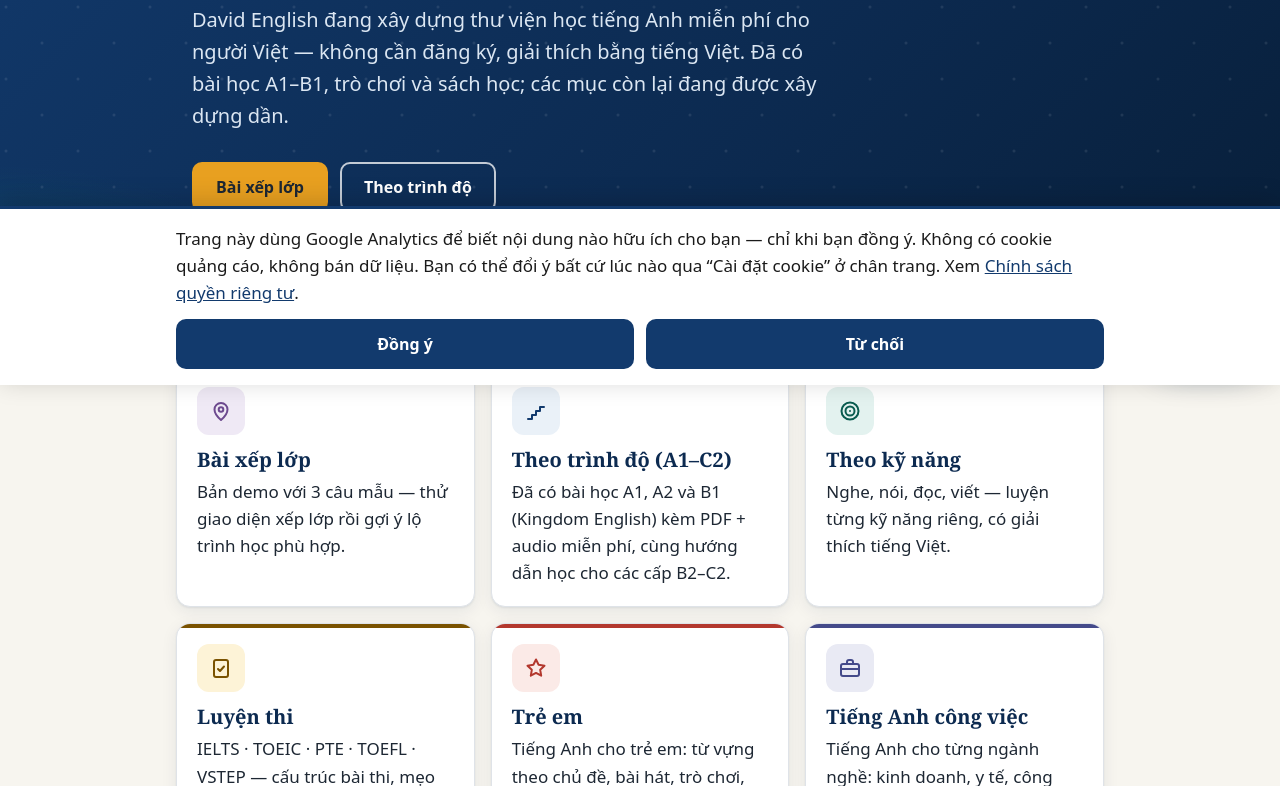
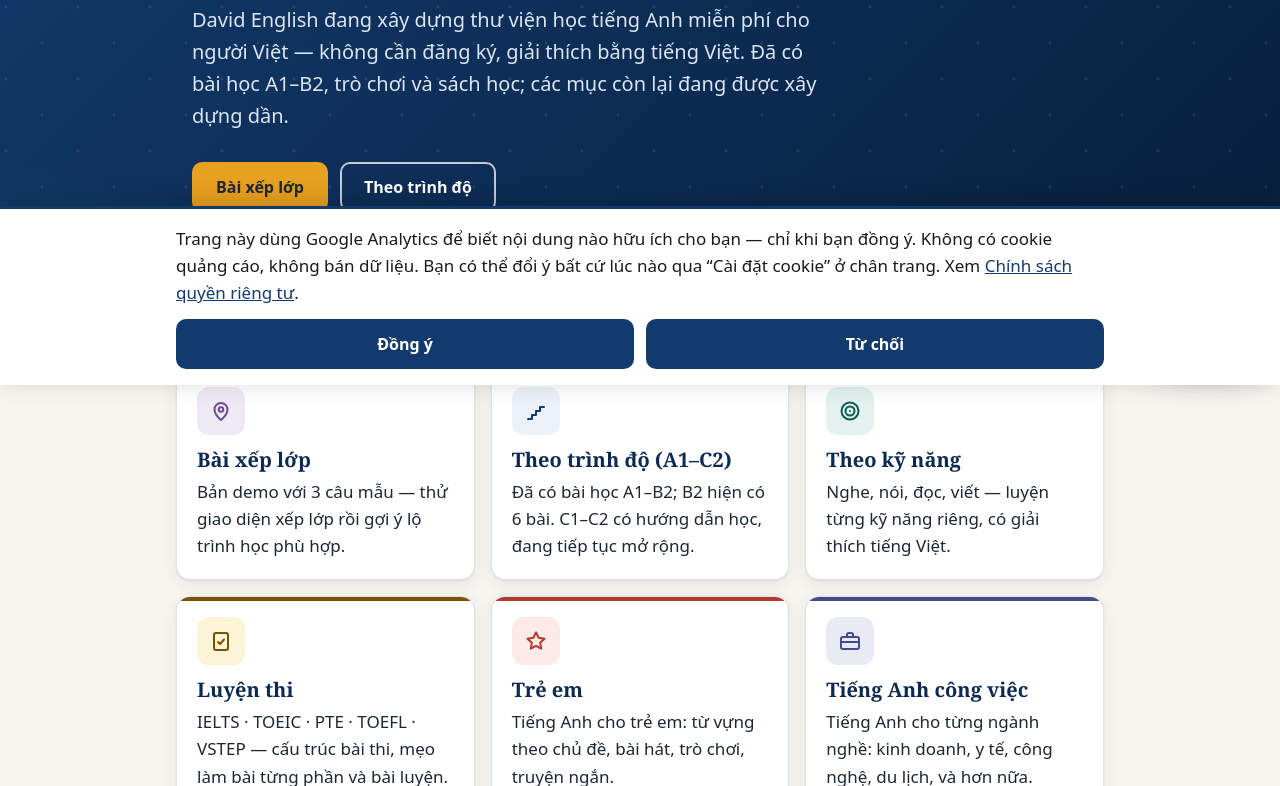
Before and after one commit to Tranvuduc/david-english, a website: page index.html in a window 1280 px wide. Shown: the part 415-1201 px from the top of the page. Drawn offline with Linux system fonts and the light colour scheme.

Commit message:
Correct homepage course coverage to A1-B2

```diff
--- a/index.html
+++ b/index.html
@@ -16,9 +16,9 @@
 .cookie-actions .btn{flex:1 1 160px;margin-top:0}
 </style>
 <title>Học tiếng Anh miễn phí | David English</title>
-<meta name="description" content="David English đang xây dựng thư viện học tiếng Anh miễn phí cho người Việt, giải thích bằng tiếng Việt — đã có bài học A1–B1, trò chơi và sách học; các mục còn lại đang được xây dựng dần.">
+<meta name="description" content="David English đang xây dựng thư viện học tiếng Anh miễn phí cho người Việt, giải thích bằng tiếng Việt — đã có bài học A1–B2, trò chơi và sách học; các mục còn lại đang được xây dựng dần.">
 <meta property="og:title" content="Học tiếng Anh miễn phí | David English">
-<meta property="og:description" content="David English đang xây dựng thư viện học tiếng Anh miễn phí cho người Việt, giải thích bằng tiếng Việt — đã có bài học A1–B1, trò chơi và sách học; các mục còn lại đang được xây dựng dần.">
+<meta property="og:description" content="David English đang xây dựng thư viện học tiếng Anh miễn phí cho người Việt, giải thích bằng tiếng Việt — đã có bài học A1–B2, trò chơi và sách học; các mục còn lại đang được xây dựng dần.">
 <meta property="og:type" content="website">
 <meta property="og:url" content="https://davidenglish.vercel.app/">
 <meta property="og:image" content="https://davidenglish.vercel.app/assets/og-default.png">
@@ -68,13 +68,13 @@
   </div>
 </header>
 <main class="wrap">
-<section class="hero"><div class="wrap"><p class="hero-eyebrow">Học tiếng Anh miễn phí — giải thích bằng tiếng Việt</p><h1 class="hero-title">Học tiếng Anh <strong>miễn phí</strong>, từ đầu tới giỏi</h1><p class="hero-lead">David English đang xây dựng thư viện học tiếng Anh miễn phí cho người Việt — không cần đăng ký, giải thích bằng tiếng Việt. Đã có bài học A1–B1, trò chơi và sách học; các mục còn lại đang được xây dựng dần.</p><div class="hero-cta"><a class="btn btn-primary" href="/bai-xep-lop.html">Bài xếp lớp</a><a class="btn btn-ghost" href="/trinh-do/">Theo trình độ</a></div></div></section>
+<section class="hero"><div class="wrap"><p class="hero-eyebrow">Học tiếng Anh miễn phí — giải thích bằng tiếng Việt</p><h1 class="hero-title">Học tiếng Anh <strong>miễn phí</strong>, từ đầu tới giỏi</h1><p class="hero-lead">David English đang xây dựng thư viện học tiếng Anh miễn phí cho người Việt — không cần đăng ký, giải thích bằng tiếng Việt. Đã có bài học A1–B2, trò chơi và sách học; các mục còn lại đang được xây dựng dần.</p><div class="hero-cta"><a class="btn btn-primary" href="/bai-xep-lop.html">Bài xếp lớp</a><a class="btn btn-ghost" href="/trinh-do/">Theo trình độ</a></div></div></section>
 
-<p>Trang đang được xây dựng dần: bài học A1–B1, trò chơi và sách học đã có — các mục còn lại sẽ thêm sau.</p>
+<p>Trang đang được xây dựng dần: bài học A1–B2, trò chơi và sách học đã có — các mục còn lại sẽ thêm sau.</p>
 <section class="section">
 <div class="cards">
   <article class="card card-tool"><span class="card-icon" aria-hidden="true"><svg viewBox="0 0 24 24" width="24" height="24" fill="none" stroke="currentColor" stroke-width="2" stroke-linecap="round" stroke-linejoin="round"><path d="M12 21s-6.5-5.6-6.5-10.5a6.5 6.5 0 0 1 13 0C18.5 15.4 12 21 12 21z"/><circle cx="12" cy="10.5" r="2.3"/></svg></span><h2><a href="/bai-xep-lop.html">Bài xếp lớp</a></h2><p>Bản demo với 3 câu mẫu — thử giao diện xếp lớp rồi gợi ý lộ trình học phù hợp.</p></article>
-  <article class="card card-level"><span class="card-icon" aria-hidden="true"><svg viewBox="0 0 24 24" width="24" height="24" fill="none" stroke="currentColor" stroke-width="2" stroke-linecap="round" stroke-linejoin="round"><path d="M4 20h4v-4h4v-4h4V8h4"/></svg></span><h2><a href="/trinh-do/">Theo trình độ (A1–C2)</a></h2><p>Đã có bài học A1, A2 và B1 (Kingdom English) kèm PDF + audio miễn phí, cùng hướng dẫn học cho các cấp B2–C2.</p></article>
+  <article class="card card-level"><span class="card-icon" aria-hidden="true"><svg viewBox="0 0 24 24" width="24" height="24" fill="none" stroke="currentColor" stroke-width="2" stroke-linecap="round" stroke-linejoin="round"><path d="M4 20h4v-4h4v-4h4V8h4"/></svg></span><h2><a href="/trinh-do/">Theo trình độ (A1–C2)</a></h2><p>Đã có bài học A1–B2; B2 hiện có 6 bài. C1–C2 có hướng dẫn học, đang tiếp tục mở rộng.</p></article>
   <article class="card card-skill"><span class="card-icon" aria-hidden="true"><svg viewBox="0 0 24 24" width="24" height="24" fill="none" stroke="currentColor" stroke-width="2" stroke-linecap="round" stroke-linejoin="round"><circle cx="12" cy="12" r="8.5"/><circle cx="12" cy="12" r="4.5"/><circle cx="12" cy="12" r="1" fill="currentColor" stroke="none"/></svg></span><h2><a href="/ky-nang/">Theo kỹ năng</a></h2><p>Nghe, nói, đọc, viết — luyện từng kỹ năng riêng, có giải thích tiếng Việt.</p></article>
   <article class="card card-exam"><span class="card-icon" aria-hidden="true"><svg viewBox="0 0 24 24" width="24" height="24" fill="none" stroke="currentColor" stroke-width="2" stroke-linecap="round" stroke-linejoin="round"><rect x="5" y="4" width="14" height="17" rx="2"/><path d="M9 13l2 2 4-4.5"/></svg></span><h2><a href="/luyen-thi/">Luyện thi</a></h2><p>IELTS · TOEIC · PTE · TOEFL · VSTEP — cấu trúc bài thi, mẹo làm bài từng phần và bài luyện.</p></article>
   <article class="card card-kids"><span class="card-icon" aria-hidden="true"><svg viewBox="0 0 24 24" width="24" height="24" fill="none" stroke="currentColor" stroke-width="2" stroke-linecap="round" stroke-linejoin="round"><path d="M12 3.5l2.6 5.3 5.9.9-4.3 4.1 1 5.9-5.2-2.8-5.2 2.8 1-5.9L3.5 9.7l5.9-.9z"/></svg></span><h2><a href="/tre-em.html">Trẻ em</a></h2><p>Tiếng Anh cho trẻ em: từ vựng theo chủ đề, bài hát, trò chơi, truyện ngắn.</p></article>
```
